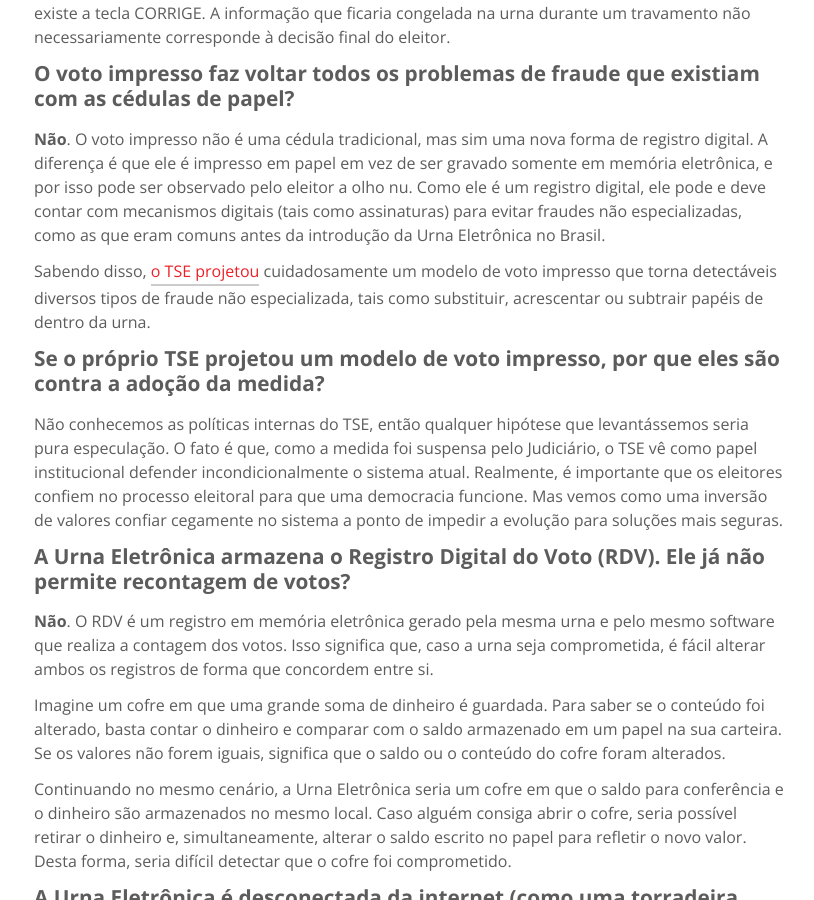
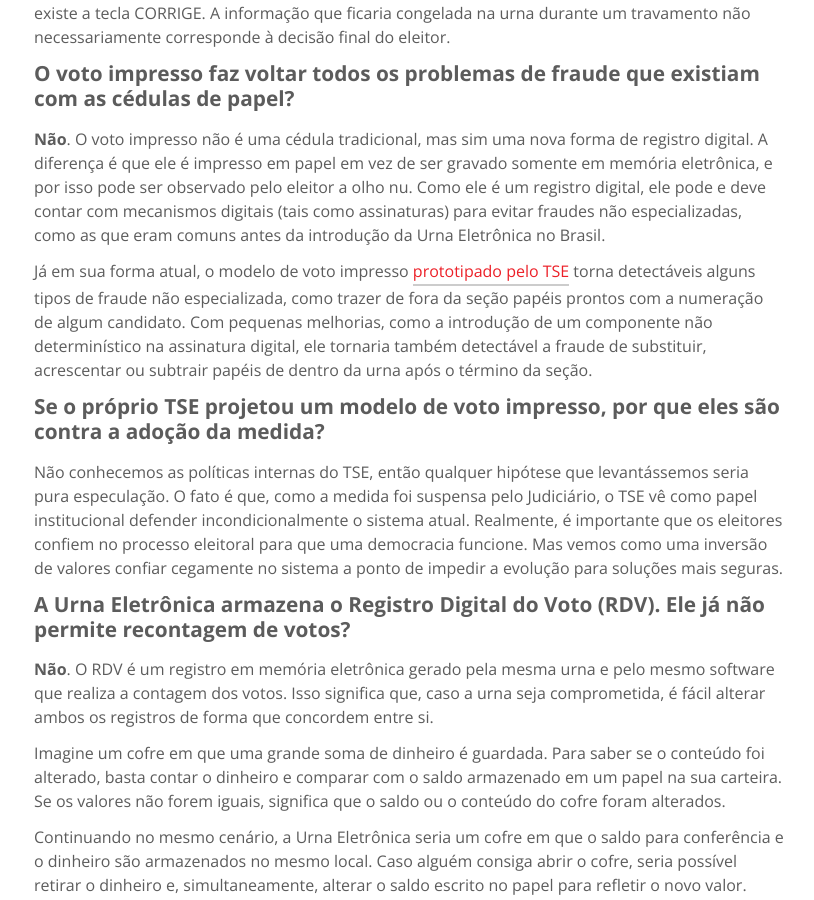
Before and after one commit to epicleet/urna-website, a Jekyll site: the page built from faq.md, in a window 1280 px wide and 900 px high, scrolled down 990 px. Shown: the whole window, without its empty margins (230-1044 px from the left). Built offline with Jekyll 4.4.1, drawn with Linux system fonts in a browser that asks for light colours.

Commit message:
Corrige com retificações feitas pelo Coimbra no Roadsec SC
O TSE aparentemente considerou usar um componente não-determinístico na
assinatura, porém a recomendação interna diante de uma interpretação de
uma fala do julgamento da lei de 2009 era de que o voto impresso não
poderia conter nenhuma informação que não dependesse somente dos números
dos candidatos escolhidos pelo eleitor. O argumento é que qualquer
informação desse tipo poderia ser usada para identificar a célula. No
entanto, isso exigiria que o eleitor gravasse com uma câmera o voto
impresso, o que já é possível de ser feito com a tela da urna, por isso
não concordamos com essa interpretação. Além disso, o julgamento da lei
de 2009 era em outro contexto, no qual a lei dava a entender que o
eleitor teria contato com a cédula e deveria assiná-la a mão (sim,
totalmente descabido).

```diff
--- a/faq.md
+++ b/faq.md
@@ -30,7 +30,7 @@ Note, também, que tanto na urna com registro 100% eletrônico como na urna com
 
 **Não**. O voto impresso não é uma cédula tradicional, mas sim uma nova forma de registro digital. A diferença é que ele é impresso em papel em vez de ser gravado somente em memória eletrônica, e por isso pode ser observado pelo eleitor a olho nu. Como ele é um registro digital, ele pode e deve contar com mecanismos digitais (tais como assinaturas) para evitar fraudes não especializadas, como as que eram comuns antes da introdução da Urna Eletrônica no Brasil.
 
-Sabendo disso, [o TSE projetou](https://sbseg2017.redes.unb.br/wp-content/uploads/2017/04/20171109_ANAIS_SBSEG_2017_FINAL_E-BOOK.pdf#page=692) cuidadosamente um modelo de voto impresso que torna detectáveis diversos tipos de fraude não especializada, tais como substituir, acrescentar ou subtrair papéis de dentro da urna.
+Já em sua forma atual, o modelo de voto impresso [prototipado pelo TSE](https://sbseg2017.redes.unb.br/wp-content/uploads/2017/04/20171109_ANAIS_SBSEG_2017_FINAL_E-BOOK.pdf#page=692) torna detectáveis alguns tipos de fraude não especializada, como trazer de fora da seção papéis prontos com a numeração de algum candidato. Com pequenas melhorias, como a introdução de um componente não determinístico na assinatura digital, ele tornaria também detectável a fraude de substituir, acrescentar ou subtrair papéis de dentro da urna após o término da seção.
 
 ## Se o próprio TSE projetou um modelo de voto impresso, por que eles são contra a adoção da medida?
 
```
